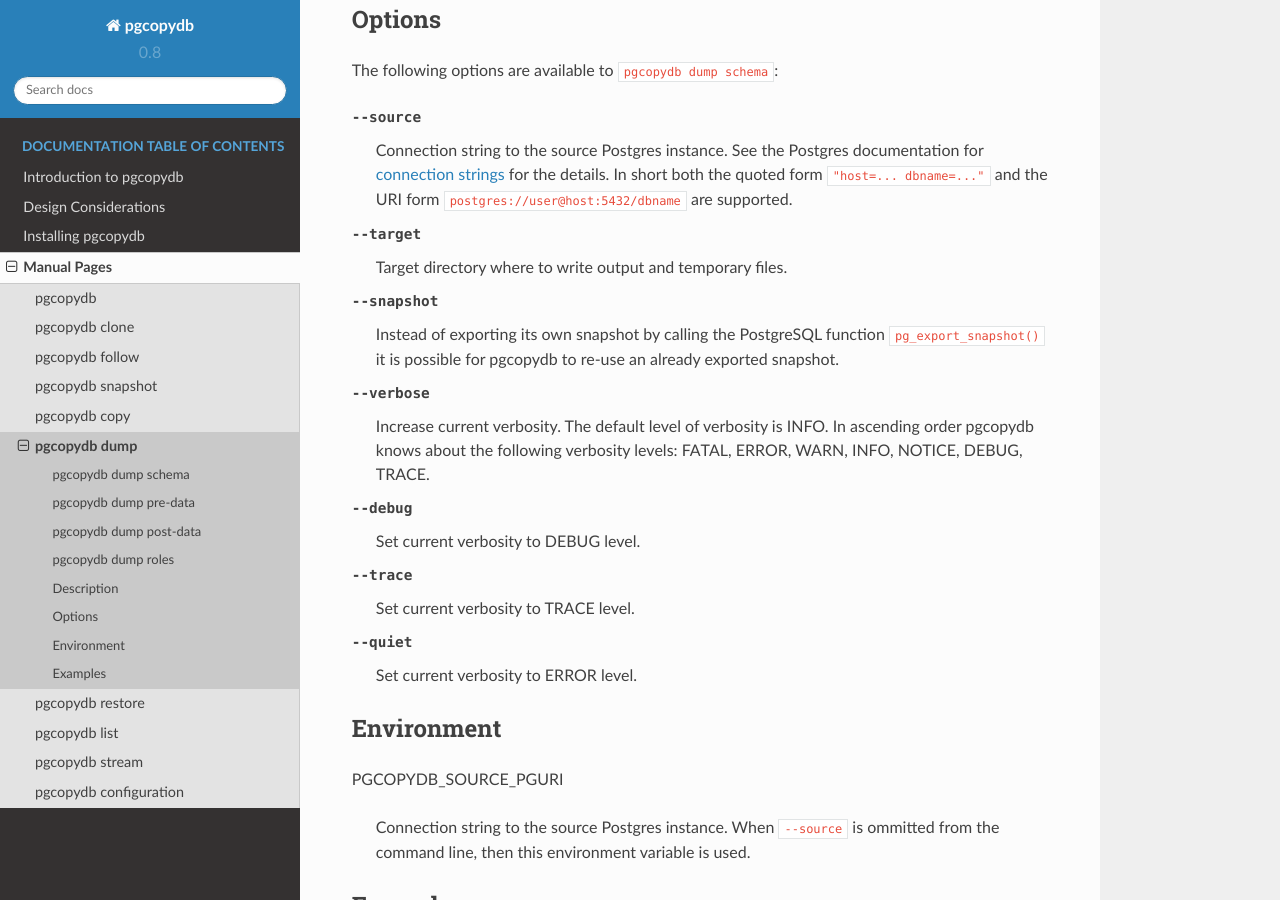
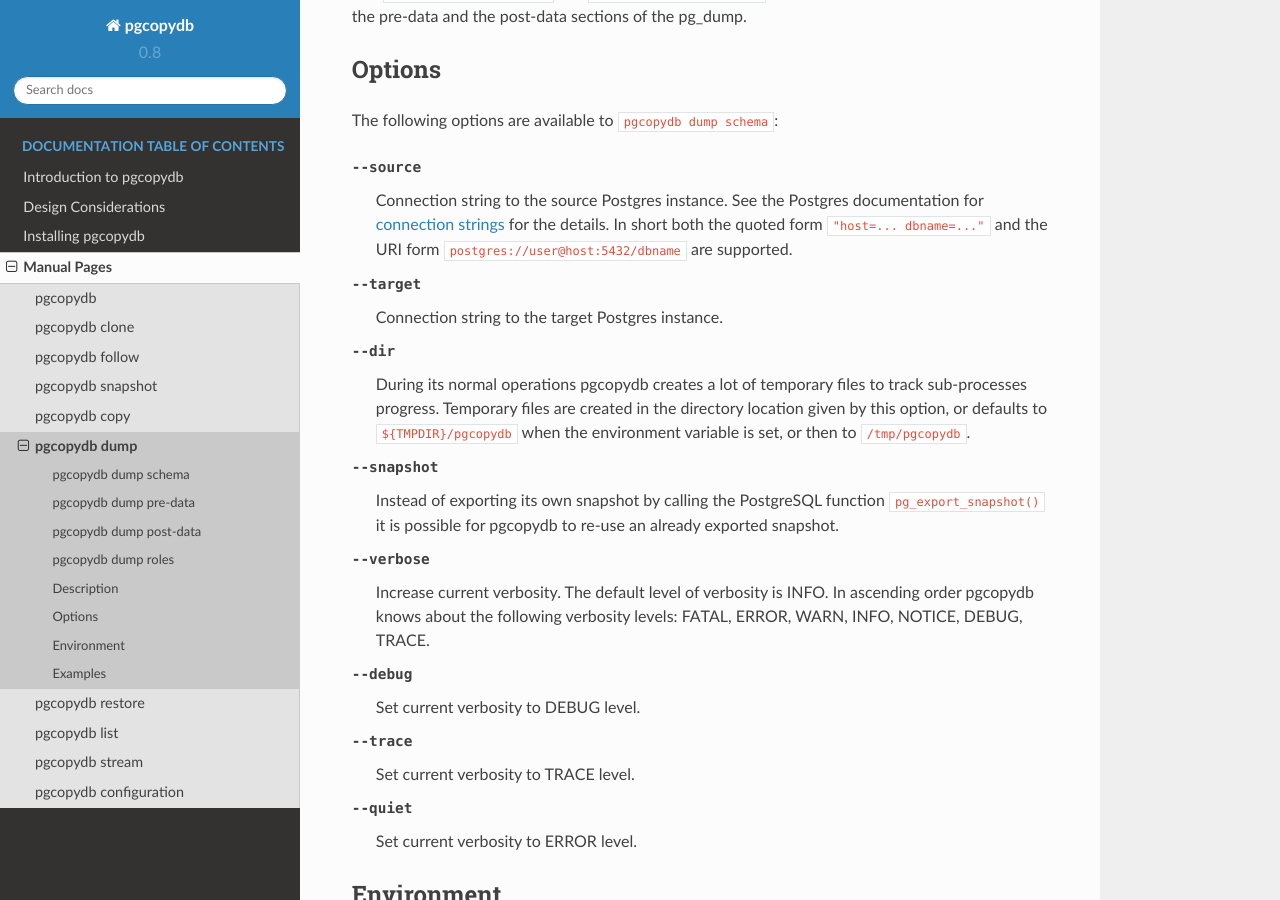
Before and after one commit to dimitri/pgcopydb, a Sphinx documentation site: the page built from docs/ref/pgcopydb_dump.rst, in a window 1280 px wide and 900 px high, scrolled down 2167 px. Built offline with Sphinx 7.4.7 and the Read the Docs theme 2.0.0, drawn with Linux system fonts in a browser that asks for light colours; some of the changed text lies outside the part shown.

Commit message:
Fix docs for pgcopydb dump schema --target etc.

```diff
--- a/docs/ref/pgcopydb_copy.rst
+++ b/docs/ref/pgcopydb_copy.rst
@@ -246,7 +246,7 @@ database.
 
      --source          Postgres URI to the source database
      --target          Postgres URI to the target database
-     --dir                 Work directory to use
+     --dir             Work directory to use
      --restart         Allow restarting when temp files exist already
      --resume          Allow resuming operations after a failure
      --not-consistent  Allow taking a new snapshot on the source database
@@ -271,7 +271,7 @@ target database.
 
      --source          Postgres URI to the source database
      --target          Postgres URI to the target database
-     --dir                 Work directory to use
+     --dir             Work directory to use
 	 --index-jobs      Number of concurrent CREATE INDEX jobs to run
      --restart         Allow restarting when temp files exist already
      --resume          Allow resuming operations after a failure
@@ -298,7 +298,7 @@ is found existing already on the target database.
 
      --source          Postgres URI to the source database
      --target          Postgres URI to the target database
-     --dir                 Work directory to use
+     --dir             Work directory to use
      --restart         Allow restarting when temp files exist already
      --resume          Allow resuming operations after a failure
      --not-consistent  Allow taking a new snapshot on the source data
--- a/docs/ref/pgcopydb_dump.rst
+++ b/docs/ref/pgcopydb_dump.rst
@@ -33,7 +33,8 @@ definitions from the given source Postgres instance.
 
      --source          Postgres URI to the source database
      --target          Directory where to save the dump files
-     --snapshot            Use snapshot obtained with pg_export_snapshot
+     --dir             Work directory to use
+     --snapshot        Use snapshot obtained with pg_export_snapshot
 
 .. _pgcopydb_dump_pre_data:
 
@@ -52,7 +53,8 @@ The command ``pgcopydb dump pre-data`` uses pg_dump to export SQL schema
 
      --source          Postgres URI to the source database
      --target          Directory where to save the dump files
-     --snapshot            Use snapshot obtained with pg_export_snapshot
+     --dir             Work directory to use
+     --snapshot        Use snapshot obtained with pg_export_snapshot
 
 .. _pgcopydb_dump_post_data:
 
@@ -71,7 +73,8 @@ The command ``pgcopydb dump post-data`` uses pg_dump to export SQL schema
 
      --source          Postgres URI to the source database
      --target          Directory where to save the dump files
-     --snapshot            Use snapshot obtained with pg_export_snapshot
+     --dir             Work directory to use
+     --snapshot        Use snapshot obtained with pg_export_snapshot
 
 
 .. _pgcopydb_dump_roles:
@@ -131,7 +134,15 @@ The following options are available to ``pgcopydb dump schema``:
 
 --target
 
-  Target directory where to write output and temporary files.
+  Connection string to the target Postgres instance.
+
+--dir
+
+  During its normal operations pgcopydb creates a lot of temporary files to
+  track sub-processes progress. Temporary files are created in the directory
+  location given by this option, or defaults to
+  ``${TMPDIR}/pgcopydb`` when the environment variable is set, or
+  then to ``/tmp/pgcopydb``.
 
 --snapshot
 
```
